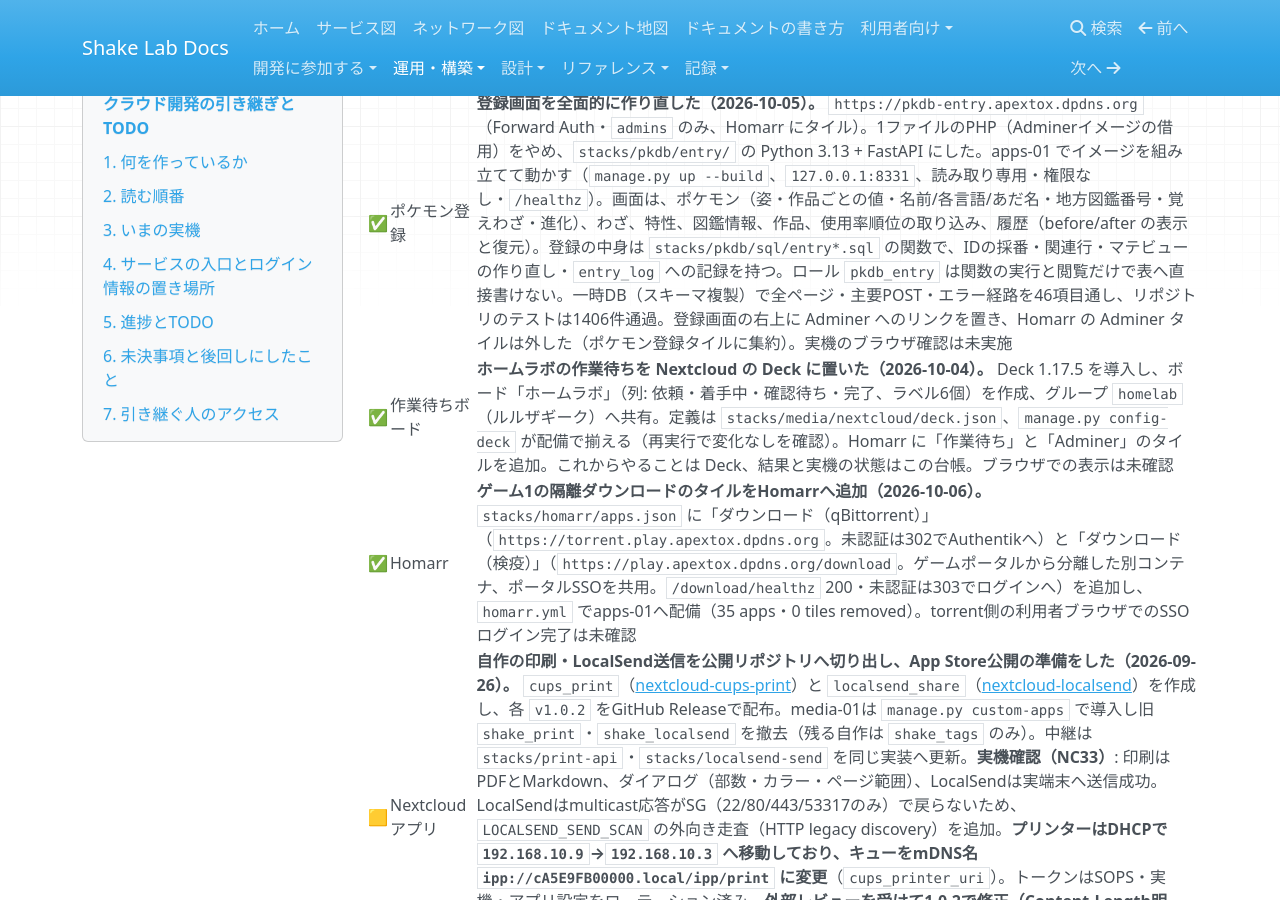
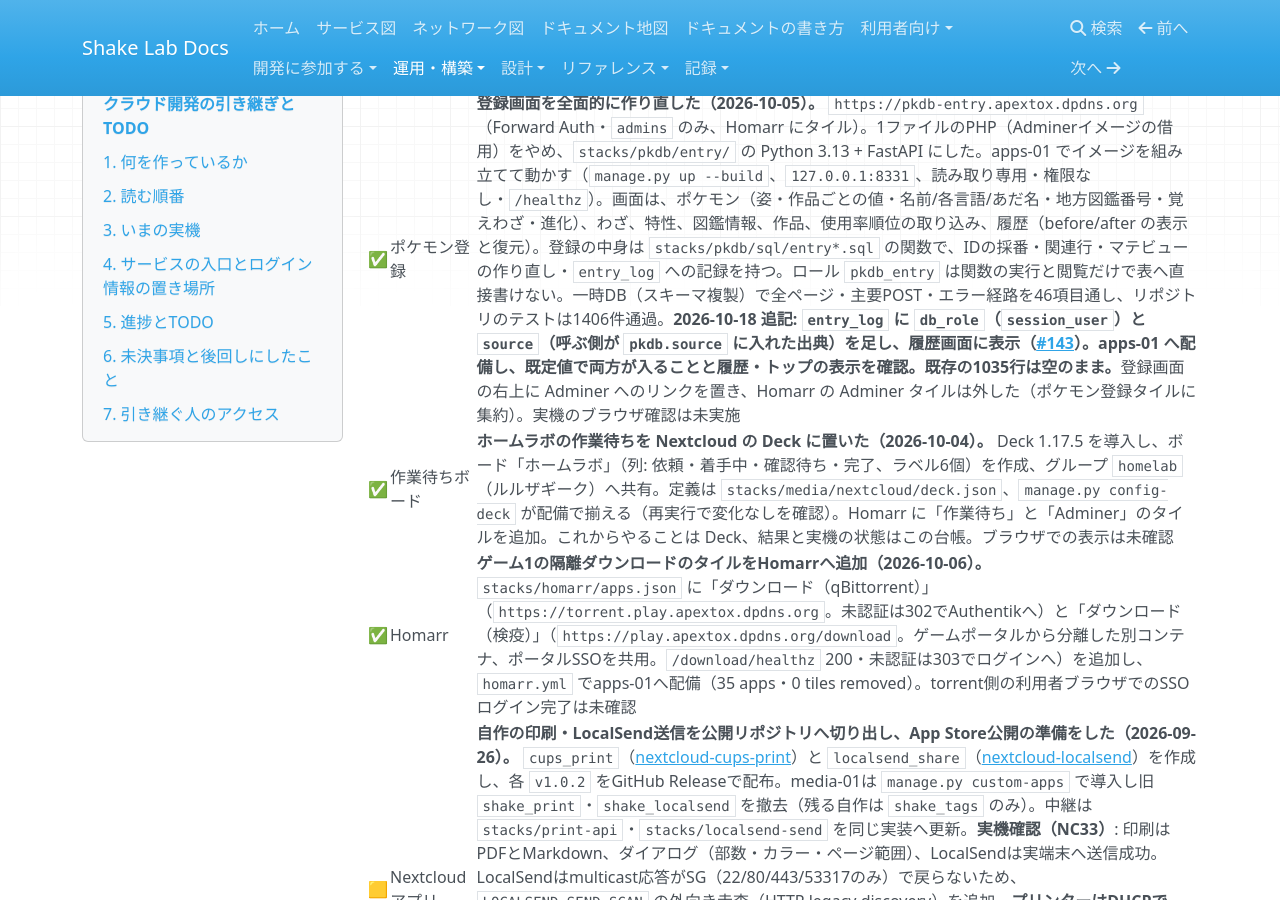
Before and after one commit to rurutheGeek/shake-cloud, an MkDocs documentation site: the page built from docs/operations/handover.md, in a window 1280 px wide and 900 px high, scrolled down 18577 px. Built offline with MkDocs 1.6.1, drawn with Linux system fonts in a browser that asks for light colours; nearby versions of some CDN libraries; a script that is not in the unit is left out.

Commit message:
docs(handover): pkdb の登録記録に接続ロールと出典を足したことを記録する
Co-Authored-By: Claude Opus 5.5 <noreply@anthropic.com>

```diff
--- a/docs/operations/handover.md
+++ b/docs/operations/handover.md
@@ -215,7 +215,7 @@ sops --decrypt platform/sops/pve-users.sops.yaml
 | 🟨 | pkdb | **ポケモン系のPostgreSQL（`sleepy_pkdb`・`shakeweb`・`pkhack`、計約50MB）を旧ホスト（tailnet `100.116.167.59`、aarch64）から apps-01 へ移した（2026-10-04）。** `stacks/pkdb/`（`postgres:15.15-alpine`・digest固定・`/opt/pkdb`・`/srv/pkdb`）、ロール `pkdb`・`pkdb.yml`、セキュリティグループに 5432（LANのみ）、`dns.yaml` に `pkdb`（`pkdb.apextox.dpdns.org:5432`）。論理ダンプで移し、ロール6個はパスワードのハッシュごと移した。`postgres` は当初 apps-01 で新規生成していたが、同日に旧ホストと同じパスワードへ戻した（`restore` も `postgres` を含めて引き継ぐよう直した）。表47個は行数・内容とも一致。マテビュー5本は旧側が古いままで、再計算された新側が正しい（差は4行）。日次ダンプ `pkdb-backup.timer`（14世代、`/srv/pkdb/backups`）を設定し、1回実行して確認。**Adminer を `https://adminer.apextox.dpdns.org` で公開（同日。同じComposeに追加、`127.0.0.1:8330`、Authentik の Forward Auth で `admins` のみ。SSO へのリダイレクトまで確認、ログイン後の画面は未確認）。blackbox の監視対象へ追加し monitor-01 へ配備済み。**表と列の説明は[取扱説明書](../reference/pokemondb.md)。**`sleepy_pkdb` の表・列の名前を大文字から小文字へ改名した（同日。`stacks/pkdb/sql/lowercase.sql`、`search_path` も `pokemondb` に設定。全列を引用符なしで引けること、マテビュー6本の再計算、関数の動作を確認）。旧ホストのDBは大文字のままで、`bsquiz` などのSQLは切替時に小文字へ直す。****旧ホストのDBは稼働のまま残してあり、利用者（shakeserver 上の `bsquiz`・`pkhack_app`・shakeweb）は未切替。** Discord Bot はDBを使っていなかった。 `services/apps` のTerraformは 5432 のルールだけを `-target` で適用した（`node_exporter` ルールの説明文が `monitor-02` のまま残っており、全体を適用すると作り直しになる。未対応） **2026-10-04 追記: データの直しを `stacks/pkdb/sql/data_fixes.sql` として追加・適用（バタフリーの XY の行、アルセウスのフォーム名。マテビューも再計算）。テスト配備用のセーブDB `ubsleepy_test` を作成（表・権限は本番と同じ、パスワードは変更なし）。`manage.py apply` が `postgres` データベース向けのSQLを飛ばしていた不具合を修正（`ubsleepy.sql` が配備で流れていなかった）。** | [pkdb.md](pkdb.md) |
 | 🟨 | UBSLEEPY | **Discord Bot「UBSLEEPY」を旧ホスト shakeserver から apps-01 へ移した（2026-10-04、改修なし）。** `stacks/ubsleepy/`（`python:3.13`・旧ホストと同じdigest・`/opt/ubsleepy`）、ロール `ubsleepy`・`ubsleepy.yml`、トークンは `platform/sops/ubsleepy.sops.yaml`。コードは `/srv/ubsleepy/source`（UBSLEEPY の `main`）、セーブデータは Git の外の `/srv/ubsleepy/state` に分け、コンテナ内で重ねる。`ubsleepy-update.timer` が5分おきに `main` を確認して更新・再起動する（apps-01 が取りに行く方式。ランナーも外からの経路も無い）。日次アーカイブ `ubsleepy-backup.timer`（14世代）。セーブデータ27ファイルは新旧でハッシュ一致。停止から起動まで約70秒。Discord ゲートウェイへの接続と `state/` への書き込みを確認（**Discord 上のコマンド動作は未確認**）。**旧ホストは `ubsleepy_bot` を停止・`ubsleepy-backup.timer` を無効化し、`/opt/ubsleepy` は残してある。** **[UBSLEEPY#74](https://github.com/rurutheGeek/UBSLEEPY/pull/74)（`deploy.yml` の削除）と [shake-infra#25](https://github.com/rurutheGeek/shake-infra/pull/25)（展開対象とCDから外す）が未マージ。マージ前に UBSLEEPY の `main` へpushすると旧ホストでもBotが起動して二重になる** | [ubsleepy.md](ubsleepy.md) |
 | ✅ | Web公開サイト | **旧 shakeserver（Raspberry Pi 5）の公開サイトを web-01 へ移行し、公開を切り替えた（2026-10-05）。** `platform/terraform/services/web/`（web-01、2 vCPU・4GiB、OS32＋データ32GiB、SG は LAN から SSH・入口/negitoroserver から 80/443・monitor-01 から 9100）、`stacks/shake-web/` とロール `shake_web`・`shake-web.yml`（4リポジトリを fetch → 静的物を同期 → compose で build/up。nginx は digest 固定）。DB は `pkdb.apextox.dpdns.org`、秘密値は `platform/sops/shake-web.sops.yaml`。web-01 は tailnet（`100.75.249.112`）に入れ、negitoroserver の中継先を tailnet IP へ変更（[shake-infra#26](https://github.com/rurutheGeek/shake-infra/pull/26)）。外向きは SG の許可制＋ゲスト nftables で LAN の 80/443 を遮断。pkhack の SQL 小文字化は [pkhack#7](https://github.com/rurutheGeek/pkhack/pull/7) で merge 済み。旧ホストの Web 4コンテナは停止（`restart=no`）。Minecraft・旧DBは残置。`pkdb_reader` はローテーション済み（旧パスワードは拒否を実測）。Tailscale ACL（`tag:relay` → web-01 の 80/443 と Minecraft の Pi:25565 だけ）を適用。ミニPCの外からの監視として、たらこサーバに `public-monitor`（毎分の公開URL・grafana 確認、変化時のみ Discord）を配備。**残り: shake-infra CD の整理（当面は触らない）** | [web.md](web.md) |
-| ✅ | ポケモン登録 | **登録画面を全面的に作り直した（2026-10-05）。** `https://pkdb-entry.apextox.dpdns.org`（Forward Auth・`admins` のみ、Homarr にタイル）。1ファイルのPHP（Adminerイメージの借用）をやめ、`stacks/pkdb/entry/` の Python 3.13 + FastAPI にした。apps-01 でイメージを組み立てて動かす（`manage.py up --build`、`127.0.0.1:8331`、読み取り専用・権限なし・`/healthz`）。画面は、ポケモン（姿・作品ごとの値・名前/各言語/あだ名・地方図鑑番号・覚えわざ・進化）、わざ、特性、図鑑情報、作品、使用率順位の取り込み、履歴（before/after の表示と復元）。登録の中身は `stacks/pkdb/sql/entry*.sql` の関数で、IDの採番・関連行・マテビューの作り直し・`entry_log` への記録を持つ。ロール `pkdb_entry` は関数の実行と閲覧だけで表へ直接書けない。一時DB（スキーマ複製）で全ページ・主要POST・エラー経路を46項目通し、リポジトリのテストは1406件通過。登録画面の右上に Adminer へのリンクを置き、Homarr の Adminer タイルは外した（ポケモン登録タイルに集約）。実機のブラウザ確認は未実施 | [pkdb.md](pkdb.md) |
+| ✅ | ポケモン登録 | **登録画面を全面的に作り直した（2026-10-05）。** `https://pkdb-entry.apextox.dpdns.org`（Forward Auth・`admins` のみ、Homarr にタイル）。1ファイルのPHP（Adminerイメージの借用）をやめ、`stacks/pkdb/entry/` の Python 3.13 + FastAPI にした。apps-01 でイメージを組み立てて動かす（`manage.py up --build`、`127.0.0.1:8331`、読み取り専用・権限なし・`/healthz`）。画面は、ポケモン（姿・作品ごとの値・名前/各言語/あだ名・地方図鑑番号・覚えわざ・進化）、わざ、特性、図鑑情報、作品、使用率順位の取り込み、履歴（before/after の表示と復元）。登録の中身は `stacks/pkdb/sql/entry*.sql` の関数で、IDの採番・関連行・マテビューの作り直し・`entry_log` への記録を持つ。ロール `pkdb_entry` は関数の実行と閲覧だけで表へ直接書けない。一時DB（スキーマ複製）で全ページ・主要POST・エラー経路を46項目通し、リポジトリのテストは1406件通過。**2026-10-18 追記: `entry_log` に `db_role`（`session_user`）と `source`（呼ぶ側が `pkdb.source` に入れた出典）を足し、履歴画面に表示（[#143](https://github.com/rurutheGeek/shake-cloud/pull/143)）。apps-01 へ配備し、既定値で両方が入ることと履歴・トップの表示を確認。既存の1035行は空のまま。**登録画面の右上に Adminer へのリンクを置き、Homarr の Adminer タイルは外した（ポケモン登録タイルに集約）。実機のブラウザ確認は未実施 | [pkdb.md](pkdb.md) |
 | ✅ | 作業待ちボード | **ホームラボの作業待ちを Nextcloud の Deck に置いた（2026-10-04）。** Deck 1.17.5 を導入し、ボード「ホームラボ」（列: 依頼・着手中・確認待ち・完了、ラベル6個）を作成、グループ `homelab`（ルルザギーク）へ共有。定義は `stacks/media/nextcloud/deck.json`、`manage.py config-deck` が配備で揃える（再実行で変化なしを確認）。Homarr に「作業待ち」と「Adminer」のタイルを追加。これからやることは Deck、結果と実機の状態はこの台帳。ブラウザでの表示は未確認 | [nextcloud.md](nextcloud.md) |
 | ✅ | Homarr | **ゲーム1の隔離ダウンロードのタイルをHomarrへ追加（2026-10-06）。** `stacks/homarr/apps.json` に「ダウンロード（qBittorrent）」（`https://torrent.play.apextox.dpdns.org`。未認証は302でAuthentikへ）と「ダウンロード（検疫）」（`https://play.apextox.dpdns.org/download`。ゲームポータルから分離した別コンテナ、ポータルSSOを共用。`/download/healthz` 200・未認証は303でログインへ）を追加し、`homarr.yml` でapps-01へ配備（35 apps・0 tiles removed）。torrent側の利用者ブラウザでのSSOログイン完了は未確認 | [Homarr](../services/homarr.md) |
 | 🟨 | Nextcloudアプリ | **自作の印刷・LocalSend送信を公開リポジトリへ切り出し、App Store公開の準備をした（2026-09-26）。** `cups_print`（[nextcloud-cups-print](https://github.com/rurutheGeek/nextcloud-cups-print)）と `localsend_share`（[nextcloud-localsend](https://github.com/rurutheGeek/nextcloud-localsend)）を作成し、各 `v1.0.2` をGitHub Releaseで配布。media-01は `manage.py custom-apps` で導入し旧 `shake_print`・`shake_localsend` を撤去（残る自作は `shake_tags` のみ）。中継は `stacks/print-api`・`stacks/localsend-send` を同じ実装へ更新。**実機確認（NC33）**: 印刷はPDFとMarkdown、ダイアログ（部数・カラー・ページ範囲）、LocalSendは実端末へ送信成功。LocalSendはmulticast応答がSG（22/80/443/53317のみ）で戻らないため、`LOCALSEND_SEND_SCAN` の外向き走査（HTTP legacy discovery）を追加。**プリンターはDHCPで `192.168.10.9`→`192.168.10.3` へ移動しており、キューをmDNS名 `ipp://cA5E9FB00000.local/ipp/print` に変更**（`cups_printer_uri`）。トークンはSOPS・実機・アプリ設定をローテーション済み。**外部レビューを受けて1.0.2で修正（Content-Length明示・中継エラー本文の表示・devicesのLANアドレス許可・トークン比較）。証明書は[PR #1272](https://github.com/nextcloud/app-certificate-requests/pull/1272)・[#1273](https://github.com/nextcloud/app-certificate-requests/pull/1273)を提出済み（署名待ち）。常用はNC33のまま（NC35は使い捨てコンテナで有効化・ルート・設定画面・JS配信のみ確認）** | [nextcloud.md](nextcloud.md)・[printer.md](../services/printer.md)・[D06](../development/D06-localsend.md)・[D08](../development/D08-nextcloud-print.md) |
```
